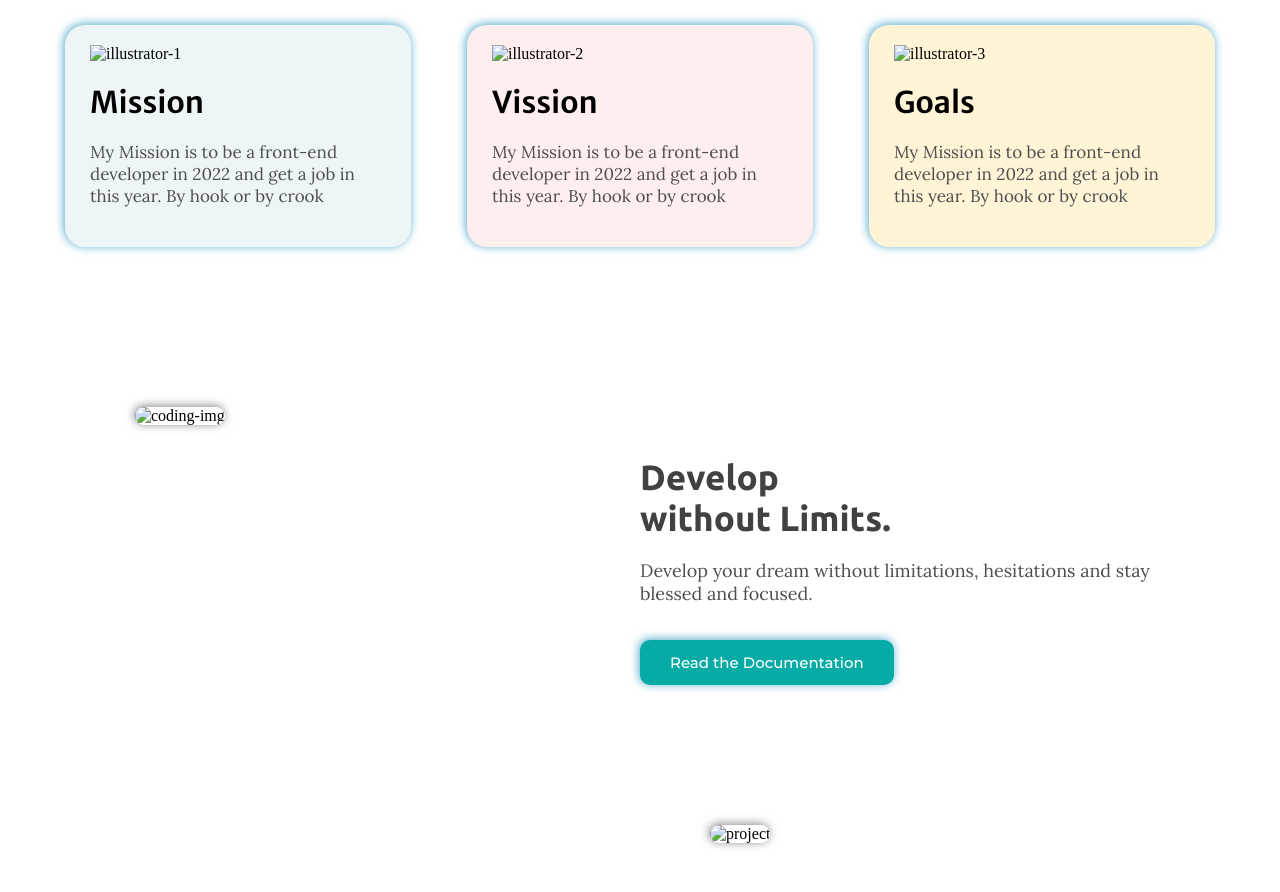
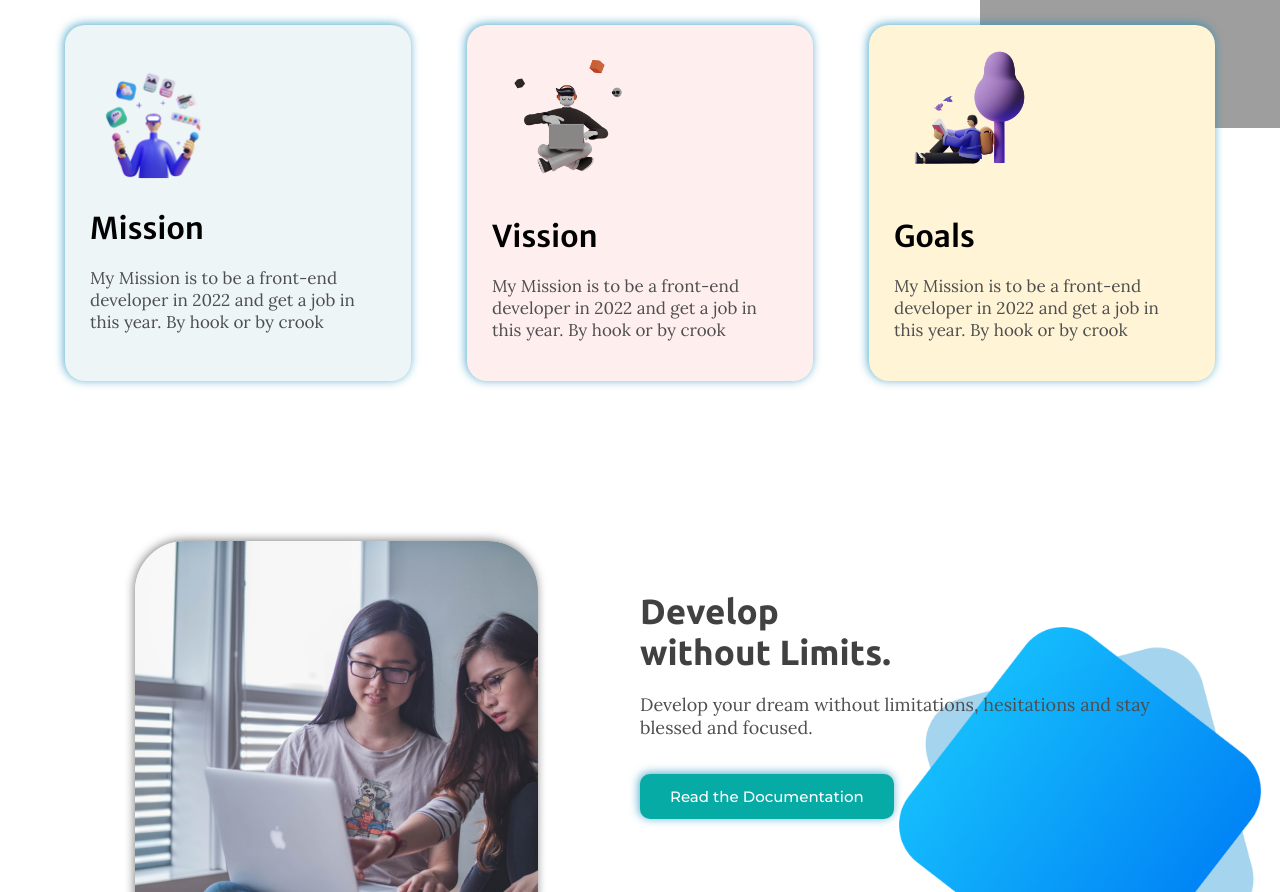
Before and after one commit to DevTabibur/mission2022-assignment1, a plain HTML site: page index.html in a window 1280 px wide. Shown: the part 742-1634 px from the top of the page. Drawn offline with Linux system fonts and the light colour scheme; the site is published under a folder, as on GitHub Pages, so addresses that start at the root find nothing.

Commit message:
mission2022-assignment1

```diff
--- a/index.html
+++ b/index.html
@@ -26,7 +26,7 @@
 
             <div class="focused-right-content half-width">
                 <div class="profile-img">
-                    <img src="/images/person/person-4.png" alt="profile-img">
+                    <img src="./images/person/person-4.png" alt="profile-img">
                 </div>
             </div>
 
@@ -41,7 +41,7 @@
 
             <div class="about-boxes">
                 <div class="box">
-                    <img src="/images/illustrators/illustrator-1.png" alt="illustrator-1">
+                    <img src="./images/illustrators/illustrator-1.png" alt="illustrator-1">
                     <div class="box-title">
                         <h3>Mission</h3>
                     </div>
@@ -51,7 +51,7 @@
                 </div>
 
                 <div class="box">
-                    <img src="/images/illustrators/illustrator-2.png" alt="illustrator-2">
+                    <img src="./images/illustrators/illustrator-2.png" alt="illustrator-2">
                     <div class="box-title">
                         <h3>Vission</h3>
                     </div>
@@ -61,7 +61,7 @@
                 </div>
 
                 <div class="box">
-                    <img src="/images/illustrators/illustrator-3.png" alt="illustrator-3">
+                    <img src="./images/illustrators/illustrator-3.png" alt="illustrator-3">
                     <div class="box-title">
                         <h3>Goals</h3>
                     </div>
@@ -80,7 +80,7 @@
     <section class="develop-area clearfix">
         <div class="fixed-width">
             <div class="develop-left-content half-width">
-                <img src="/images/pictures/coding.png" alt="coding-img">
+                <img src="./images/pictures/coding.png" alt="coding-img">
             </div>
 
             <div class="develop-right-content half-width">
@@ -105,7 +105,7 @@
             </div>
 
             <div class="community-right-content half-width">
-                <img src="/images/pictures/project.png" alt="project">
+                <img src="./images/pictures/project.png" alt="project">
 
             </div>
 
--- a/style.css
+++ b/style.css
@@ -87,7 +87,7 @@ img:hover{
 /* About My Mission */
 .about {
     padding: 100px 0;
-    background-image: url(/images/shapes/shape-7.png);
+    background-image: url(./images/shapes/shape-7.png);
     background-repeat: no-repeat;
     background-size: 300px 300px;
     background-position: right top;
@@ -140,7 +140,7 @@ img:hover{
 /* Develop Area */
 .develop-area{
     padding: 60px 0;
-    background-image: url(/images/shapes/shape-6.png);
+    background-image: url(./images/shapes/shape-6.png);
     background-repeat: no-repeat;
     background-size: 400px 400px;
     background-position: right bottom;
@@ -172,7 +172,7 @@ img:hover{
 /* Community Area */
 .community{
     padding: 60px 0;
-    background-image: url(/images/shapes/shape-5.png);
+    background-image: url(./images/shapes/shape-5.png);
     background-repeat: no-repeat;
     background-size: 400px 400px;
     background-position: left bottom;
```
